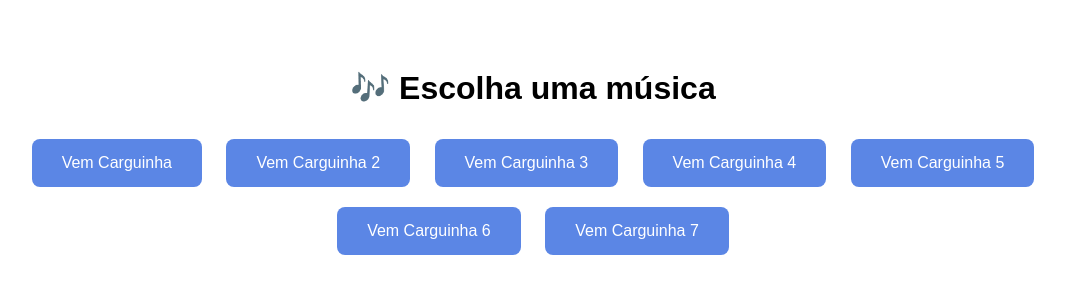
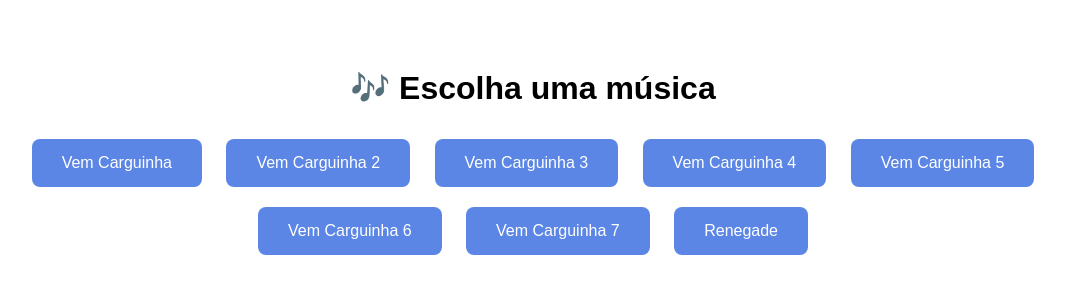
Before and after one commit to Audaz-Global/SOM_DASHBOARD, a Flask app: page / in a window 1280 px wide. Shown: the top 300 px of the page, without its empty margins (107-1172 px from the left). Run offline with Flask 3, Linux system fonts and the light colour scheme; some libraries are stand-ins or nearby versions.

Commit message:
Update index.html

```diff
--- a/SOM_DASHBOARD/templates/index.html
+++ b/SOM_DASHBOARD/templates/index.html
@@ -34,6 +34,7 @@
     <button onclick="tocar('vem_carguinha_5.mp3')">Vem Carguinha 5</button>
     <button onclick="tocar('vem_carguinha_6.mp3')">Vem Carguinha 6</button>
     <button onclick="tocar('vem_carguinha_7.mp3')">Vem Carguinha 7</button>
+    <button onclick="tocar('renegade.mp3')">Renegade</button>
 
   <script>
     function tocar(nomeArquivo) {
```
